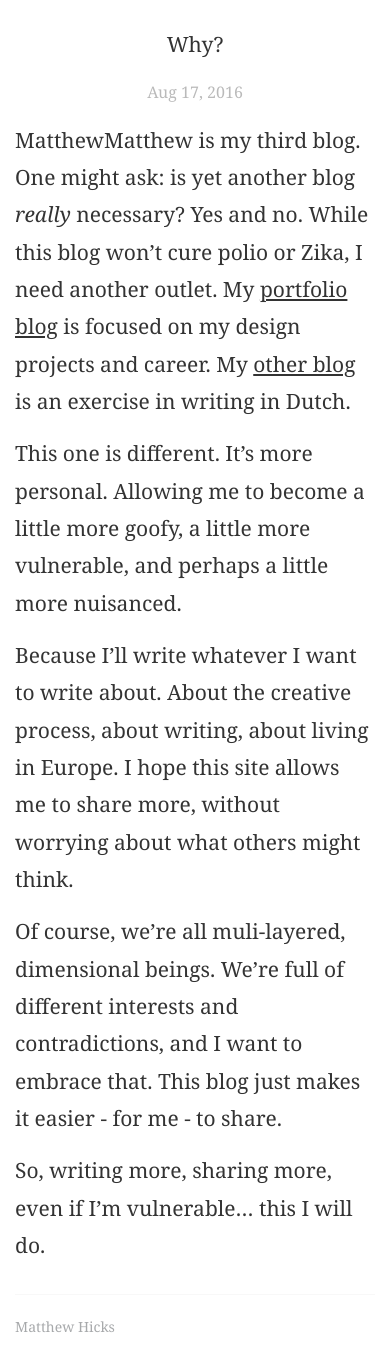
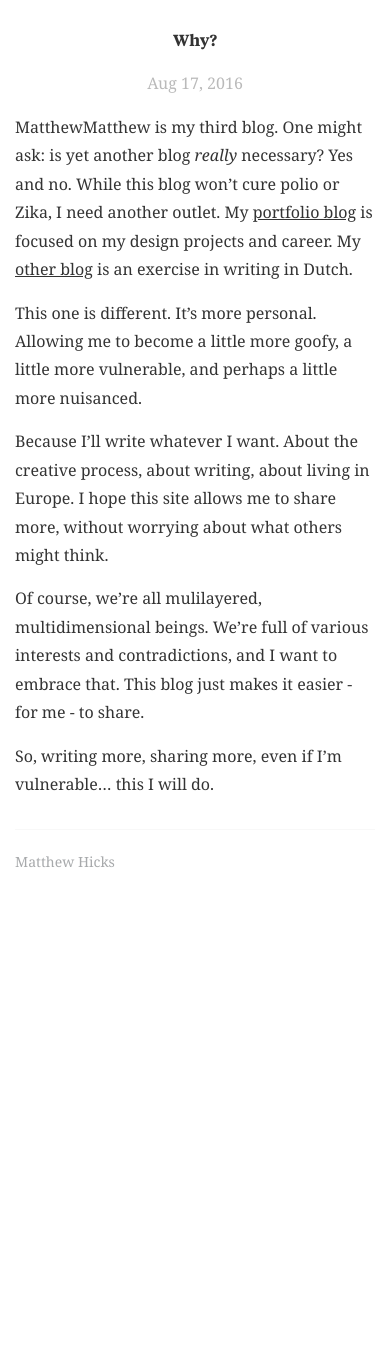
Before and after one commit to mattihicks/matthewmatthew, a Jekyll site: the page built from _posts/2016-08-22-why.markdown, in a window 390 px wide, cut to the strip 104-1509 px from the top of the page. Shown: the top 1371 px of the strip. Built offline with Jekyll 4.4.1, drawn with Linux system fonts in a browser that asks for light colours; some web fonts are replaced; after the commit the page ends 1043 px from its top, so only the background shows below that.

Commit message:
responsive fixes

```diff
--- a/_posts/2016-08-22-why.markdown
+++ b/_posts/2016-08-22-why.markdown
@@ -9,8 +9,8 @@
 
 This one is different. It's more personal. Allowing me to become a little more goofy, a little more vulnerable, and perhaps a little more nuisanced.
 
-Because I'll write whatever I want to write about. About the creative process, about writing, about living in Europe. I hope this site allows me to share more, without worrying about what others might think.
+Because I'll write whatever I want. About the creative process, about writing, about living in Europe. I hope this site allows me to share more, without worrying about what others might think.
 
-Of course, we're all muli-layered, dimensional beings. We're full of different interests and contradictions, and I want to embrace that. This blog just makes it easier - for me - to share.
+Of course, we're all mulilayered, multidimensional beings. We're full of various interests and contradictions, and I want to embrace that. This blog just makes it easier - for me - to share.
 
 So, writing more, sharing more, even if I'm vulnerable... this I will do.
--- a/_sass/_base.scss
+++ b/_sass/_base.scss
@@ -241,8 +241,8 @@
     font-size: 24px;
 }
 
-.post-list h2, {
+.post-list h2 {
     text-align: center;
-    font-size: 30px;
-    font-weight: 600;
+    font-size: 28px;
+    font-family: $title-font-family;
 }
--- a/_sass/_layout.scss
+++ b/_sass/_layout.scss
@@ -12,7 +12,6 @@
 
 .site-title {
     font-size: 3.9375em;
-    font-weight: 400;
     line-height: 40px;
     margin-bottom: 0;
     text-decoration: none;
@@ -196,6 +195,10 @@
         margin-bottom: $spacing-unit * 2;
 
     }
+
+    strong {
+        font-family: $title-font-family;
+    }
 }
 
 .post-meta {
@@ -236,6 +239,8 @@
 .post-title {
     font-size: $base-font-size;
     text-align: center;
+    font-family: $title-font-family;
+    font-weight: 400;
 
     @include media-query($on-laptop) {
         font-size: $base-font-size;
--- a/_sass/_responsive.scss
+++ b/_sass/_responsive.scss
@@ -2,19 +2,52 @@
 
     .site-title {
         font-size: 300%;
-}
+	}
+
+	.post-list h2 {
+		font-size: 120%;
+	}
+
+	body {
+		font-size: 120%;
+	}
+
+	.post-meta-front-page {
+		font-size: 90%;
+	}
 }
 
 @media screen and (max-width: 560px) {
 
     .site-title {
         font-size: 240%;
-}
+	}
+
+	.post-list h2 {
+		font-size: 120%;
+	}
+
+	body {
+		font-size: 100%;
+	}
 }
 
 @media screen and (max-width: 464px) {
 
     .site-title {
-        font-size: 180%;
+        font-size: 240%;
+	}
+
+	.post-list h2 {
+		font-size: 120%;
+	}
+
+
+	body {
+		font-size: 100%;
+	}
+
+	.post-meta-front-page {
+		font-size: 80%;
+	}
 }
-}
--- a/css/main.scss
+++ b/css/main.scss
@@ -8,16 +8,27 @@
 $font-path-file-name: {{ baseurl }}/assets/fonts/GT-Walsheim-Medium;
 $font-name-body: "TiemposTextWeb-Regular";
 $font-path-file-name-body: {{ baseurl }}/assets/fonts/TiemposTextWeb-Regular;
+$font-name-title: "TiemposTextWeb-Semibold";
+$font-path-file-name-title: {{ baseurl }}/assets/fonts/TiemposTextWeb-Semibold;
 
 // font_name font
 @font-face {
+  font-family: $font-name;
+  src: url($font-path-file-name+'.woff') format('woff');
+}
+
+@font-face {
+  font-family: $font-name-title;
+  src: url($font-path-file-name-title+'.woff') format('woff');
+}
+
+@font-face {
   font-family: $font-name-body;
-  src: url($font-path-file-name-body+'.woff') format('woff'); /* Super Modern Browsers */
-  font-family: $font-name;
-  src: url($font-path-file-name+'.woff') format('woff'); /* Super Modern Browsers */
+  src: url($font-path-file-name-body+'.woff') format('woff');
 }
 
 // Our variables
+$title-font-family: $font-name-title, Georgia, "Helvetica Neue", Helvetica, Arial, sans-serif;
 $base-font-family: $font-name-body, Georgia, "Helvetica Neue", Helvetica, Arial, sans-serif;
 $header-font-family: $font-name, Georgia, "Helvetica Neue", Helvetica, Arial, sans-serif;
 $base-font-size:   100%;
```
Also changed, not shown: _posts/2016-08-24-threshold.markdown (added, +20 -0 lines), assets/fonts/TiemposTextWeb-Semibold.woff (added), assets/fonts/TiemposTextWeb-Semibold.woff2 (added), assets/fonts/TiemposTextWeb-SemiboldItalic.woff (added), assets/fonts/TiemposTextWeb-SemiboldItalic.woff2 (added).
